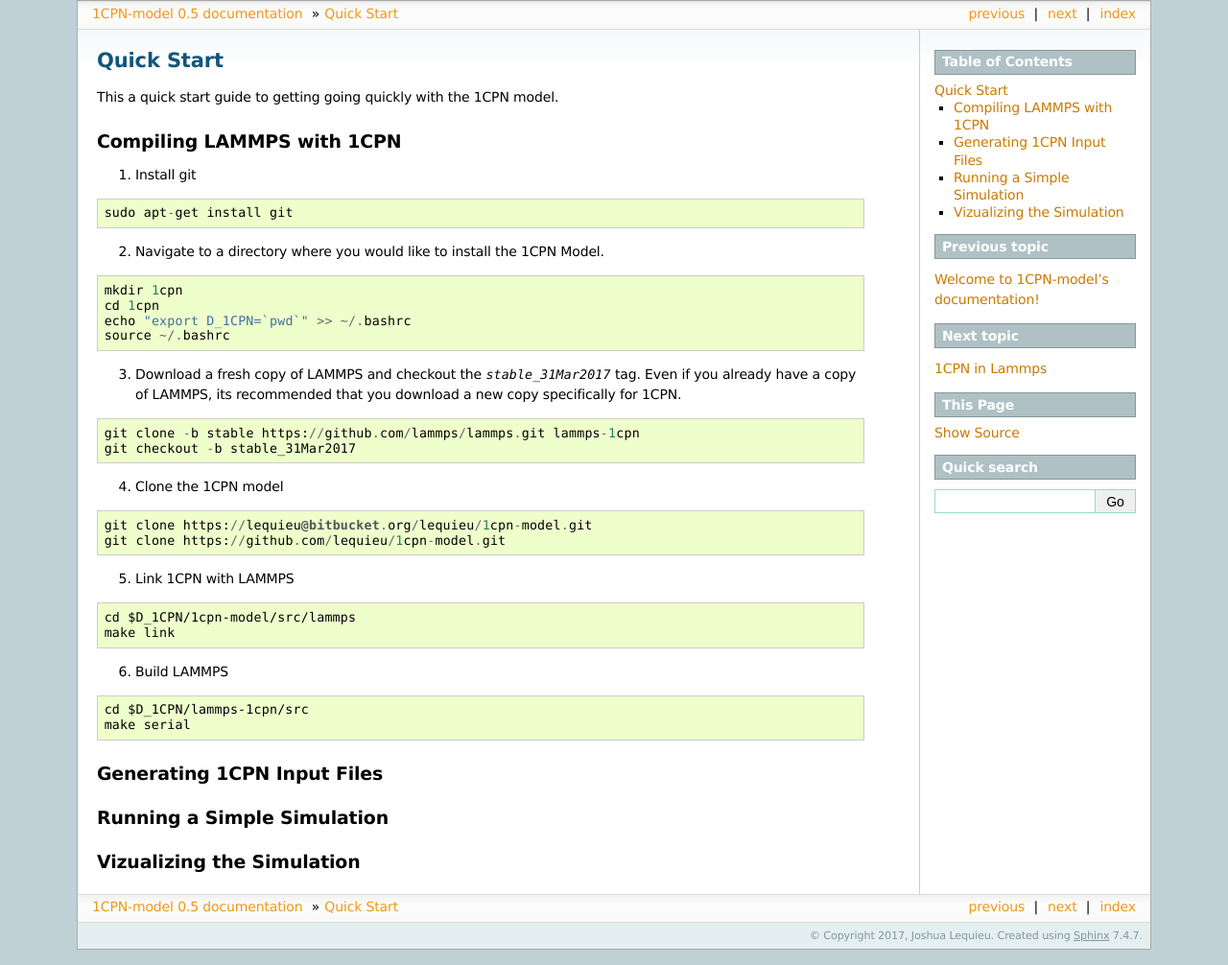
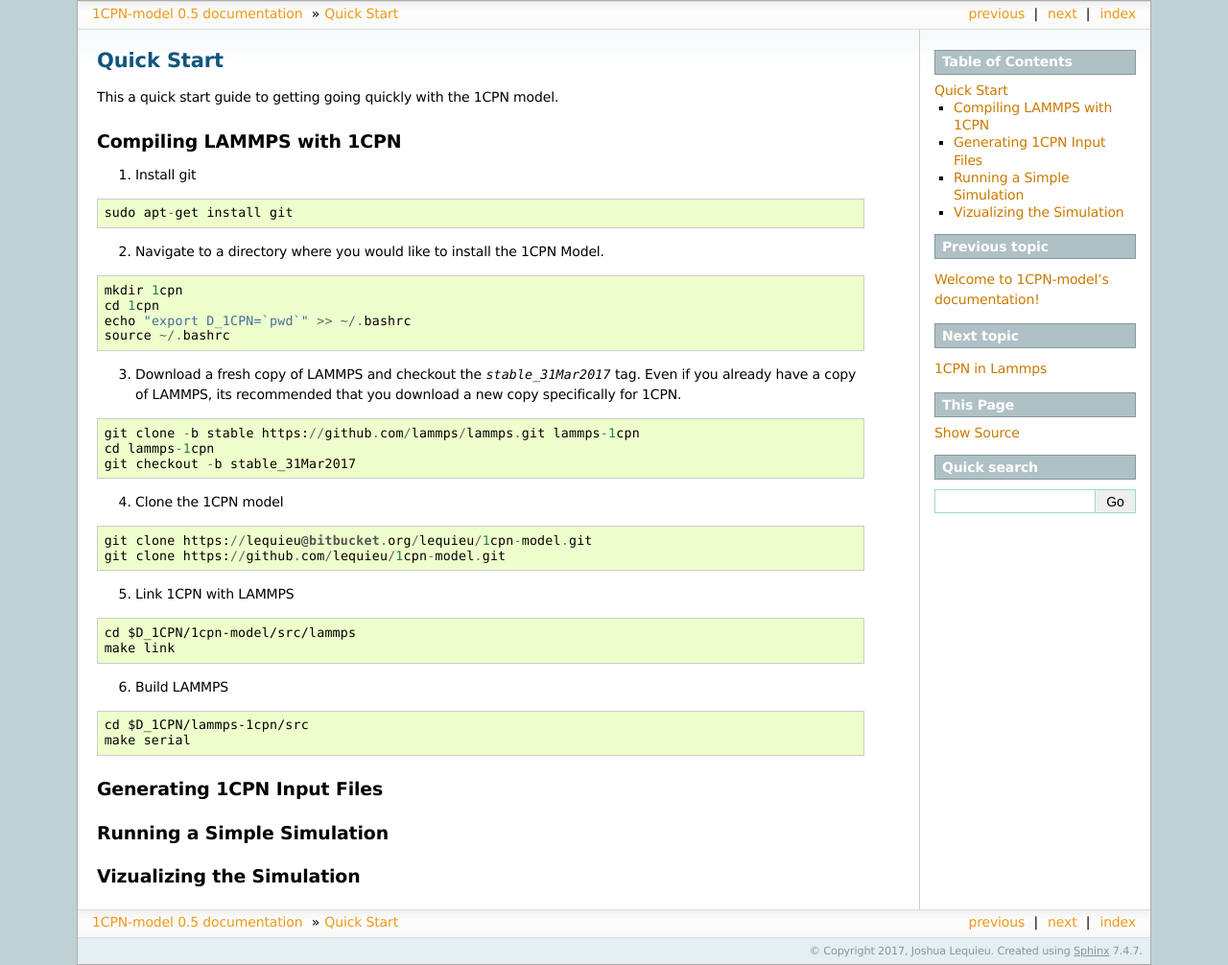
Before and after one commit to lequieu/1cpn-model, a Sphinx documentation site: the page built from doc/quickstart.rst, in a window 1280 px wide. Shown: the whole page at 96% size. Built offline with Sphinx 7.4.7, drawn with Linux system fonts in a browser that asks for light colours; pages that are not in the unit, such as notebooks, are missing from menus.

Commit message:
bugfix in quickstart

```diff
--- a/doc/quickstart.rst
+++ b/doc/quickstart.rst
@@ -29,6 +29,7 @@
 ::
 
   git clone -b stable https://github.com/lammps/lammps.git lammps-1cpn
+  cd lammps-1cpn
   git checkout -b stable_31Mar2017
 
 
```
